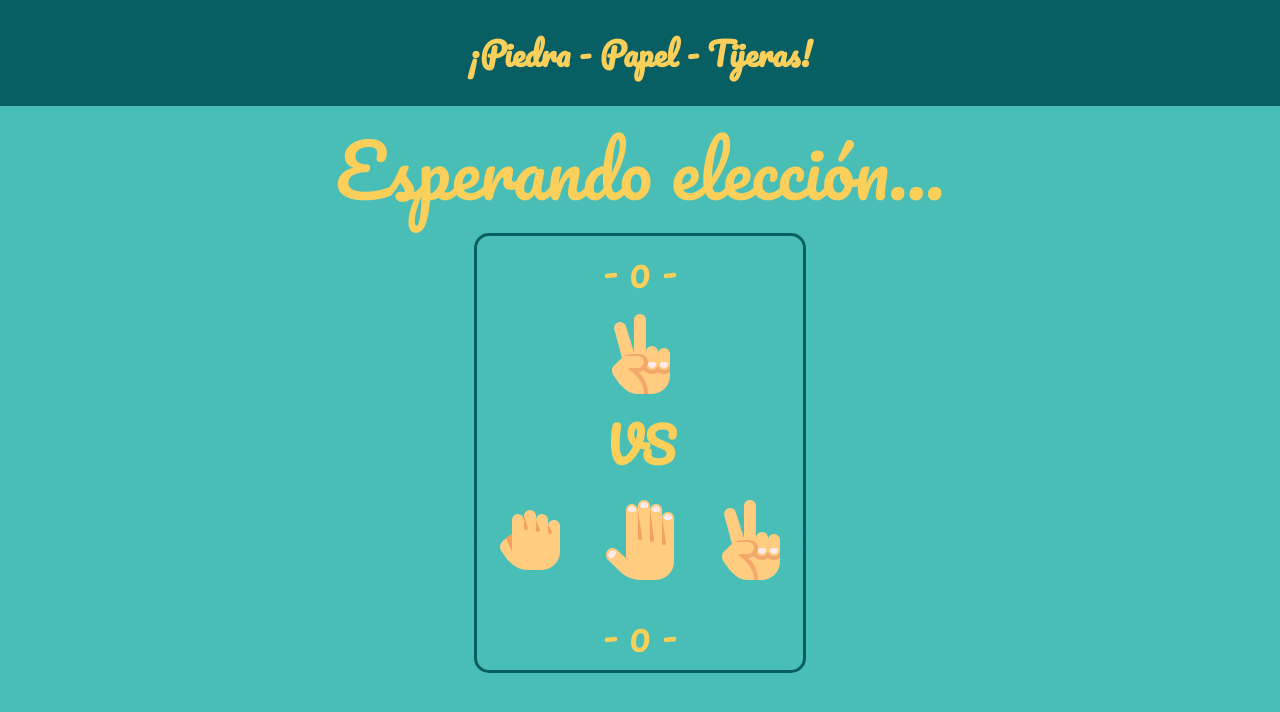
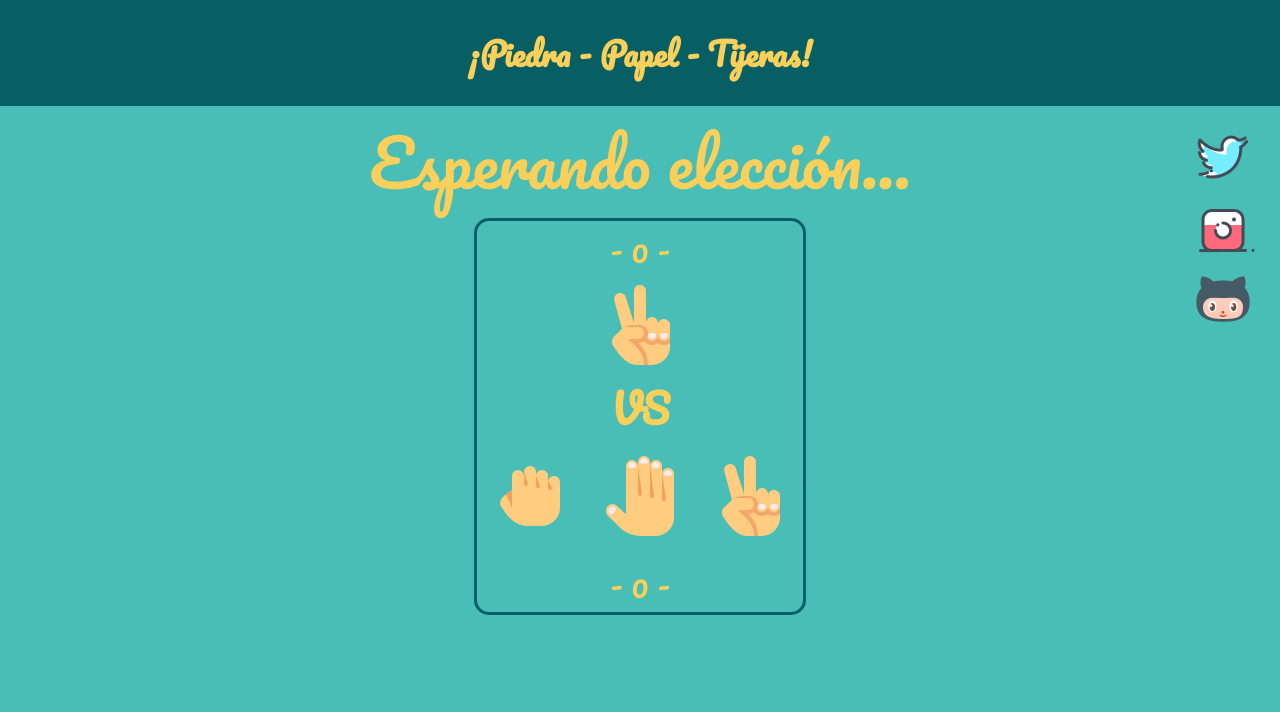
Before and after one commit to chetuu16/ppt, a website: page index.html in a window 1280 px wide. Drawn offline with Linux system fonts and the light colour scheme.

Commit message:
Creado el link a las redes sociales

```diff
--- a/index.html
+++ b/index.html
@@ -12,6 +12,13 @@
         <h1>
             ¡Piedra - Papel - Tijeras!
         </h1>
+
+        <div id="socialContainer">
+            <!-- Botones para las redes sociales -->
+            <a href="https://www.twitter.com/josesanchis16"><img src="./Images/twitter.png" alt="twitter"></a>
+            <a href="https://www.instagram.com/josesanchis16"><img src="./Images/instagram.png" alt="instagram"></a>
+            <a href="https://github.com/chetuu16/ppt"><img src="./Images/github.png" alt="github"></a>
+        </div>
     </div>
 
     <div id="contentContainer">
@@ -54,10 +61,6 @@
             <p id="btnRetry" style="margin: 0;" onclick="">Nueva partida</p>
         </div>
 
-        <div id="socialContainer">
-            <!-- Botones para las redes sociales -->
-        </div>
-
         <div>
             <!-- Informacion y agradecimientos a los creadores de los iconos -->
         </div>
--- a/style.css
+++ b/style.css
@@ -12,12 +12,12 @@ h1 {
 
 h2 {
     text-align: center;
-    font-size: 3em;
+    font-size: 2.5em;
     margin: 0;
 }
 
 #infoContent {
-    font-size: 4.5em;
+    font-size: 4em;
     text-align: center;
 }
 
@@ -52,6 +52,15 @@ h2 {
     text-align: center;
 }
 
+#socialContainer{
+    justify-content: center;
+    align-items: center;
+    display: grid;
+    position: absolute;
+    top: 125px;
+    right: 25px;
+}
+
 #selectImage {
     padding: auto 10px;
 }
@@ -69,14 +78,14 @@ h2 {
 }
 
 #gameContainer {
-    margin: 0 auto 50px auto;
+    margin: 0 auto;
     border: 3px solid #085f63;
     border-radius: 15px;
 }
 
 #divTopScore, #divBottomScore {
     font-family: 'Pacifico', cursive;
-    font-size: 2.5em;
+    font-size: 2em;
     text-align: center;
 }
 
@@ -87,13 +96,13 @@ h2 {
 }
 
 #btnRetry {
-    font-size: 2.5em;
+    font-size: 2em;
     text-align: center;
     cursor: pointer;
 }
 
 #btnRetryDiv {
-    margin: 0 auto;
+    margin: 15px auto;
     width: 512px;
     text-align: center;
     border: 3px solid #085f63;
```
Also changed, not shown: Images/github.png (added), Images/instagram.png (added), Images/twitter.png (added).
